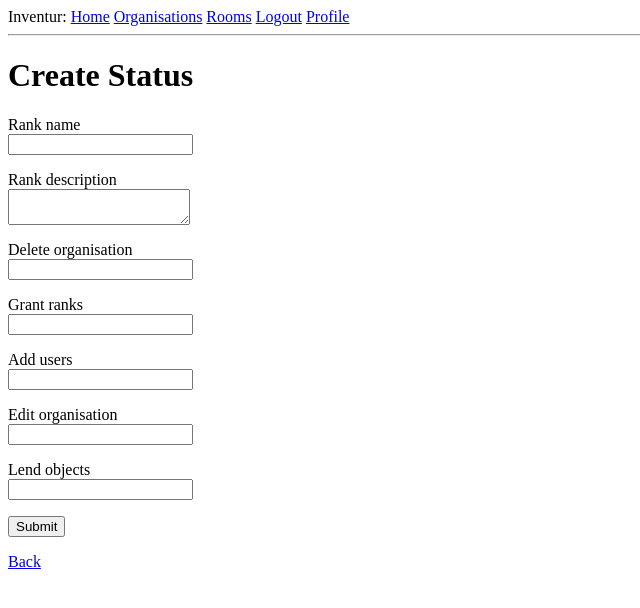
After one commit to fpwg/Q2Datenbankprojekt, a Python web app: template app/templates/create_rank.html in a window 1280 px wide. The commit adds this page. Shown: the top 608 px of the page, without its empty margins (0-640 px from the left). Run offline with Jinja, Linux system fonts and the light colour scheme; the template is opened without the code that fills it: most values are stand-ins (such as "Sample title", 1, 10 or a date in 2020); form fields are guessed from the names that the template uses.

Commit message:
rank creation form

```diff
--- a/app/forms.py
+++ b/app/forms.py
@@ -59,6 +59,7 @@ class UserSettingsForm(FlaskForm):
 
 class ChangeRankForm(FlaskForm):
     rank_name = StringField()
+    rank_description = StringField()
     delete_organisation = BooleanField()
     grant_ranks = BooleanField()
     add_users = BooleanField()
--- /dev/null
+++ b/app/templates/create_rank.html
@@ -0,0 +1,40 @@
+{% extends "base.html" %}
+
+{% block content %}
+    <h1>Create Status</h1>
+    <form action="" method="post" novalidate>
+        {{ form.hidden_tag() }}
+        <p>
+          {{ form.rank_name.label }}<br>
+          {{ form.rank_name() }}
+        </p>
+        <p>
+            {{ form.rank_description.label }}<br>
+            {{ form.rank_description() }}
+        </p>
+        <p>
+          {{ form.delete_organisation.label }}<br>
+          {{ form.delete_organisation() }}
+        </p>
+        <p>
+          {{ form.grant_ranks.label }}<br>
+          {{ form.grant_ranks() }}
+        </p>
+        <p>
+          {{ form.add_users.label }}<br>
+          {{ form.add_users() }}
+        </p>
+        <p>
+          {{ form.edit_organisation.label }}<br>
+          {{ form.edit_organisation() }}
+        </p>
+        <p>
+          {{ form.lend_objects.label }}<br>
+          {{ form.lend_objects() }}
+        </p>
+        <p>{{ form.submit() }}</p>
+    </form>
+    <p>
+      <a href="{{url_for('organisation_ranks', name=organisation.name)}}">Back</a>
+    </p>
+{% endblock %}
--- a/app/templates/organisation.html
+++ b/app/templates/organisation.html
@@ -11,6 +11,10 @@
 
   {% if not current_user.in_organisation(organisation) %}
   <p><a href="{{ url_for('join_organisation', name=organisation.name) }}"> Join this Organisation </a></p>
+  {% endif %}
+
+  {% if organisation.get_rank(current_user).grant_ranks %}
+  <p><a href="{{ url_for('organisation_ranks', name=organisation.name) }}"> Ranks </a></p>
   {% endif %}
 
   <h2>User</h2>
--- a/app/templates/organisation_ranks.html
+++ b/app/templates/organisation_ranks.html
@@ -5,6 +5,7 @@
     Organisation {{organisation.name}}
   </h1>
   <h2>Ränge</h2>
+  <p><a href="{{url_for('add_rank', name=organisation.name)}}">Create Rank</a></p>
   <table>
     <tr style="font-weight: bold;">
       <td>Name</td>
```
Also changed, not shown: app/routes.py (+31 -2 lines).
